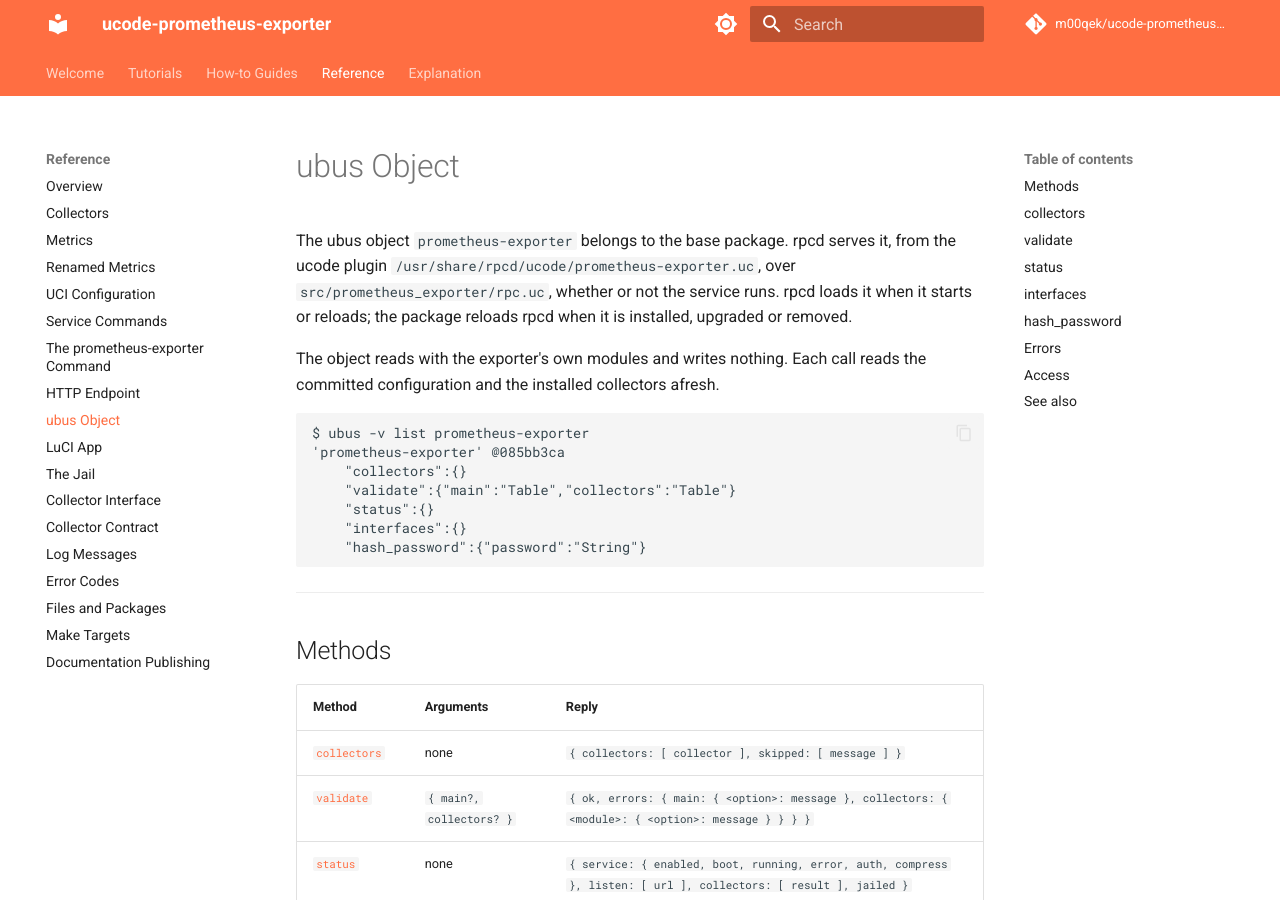
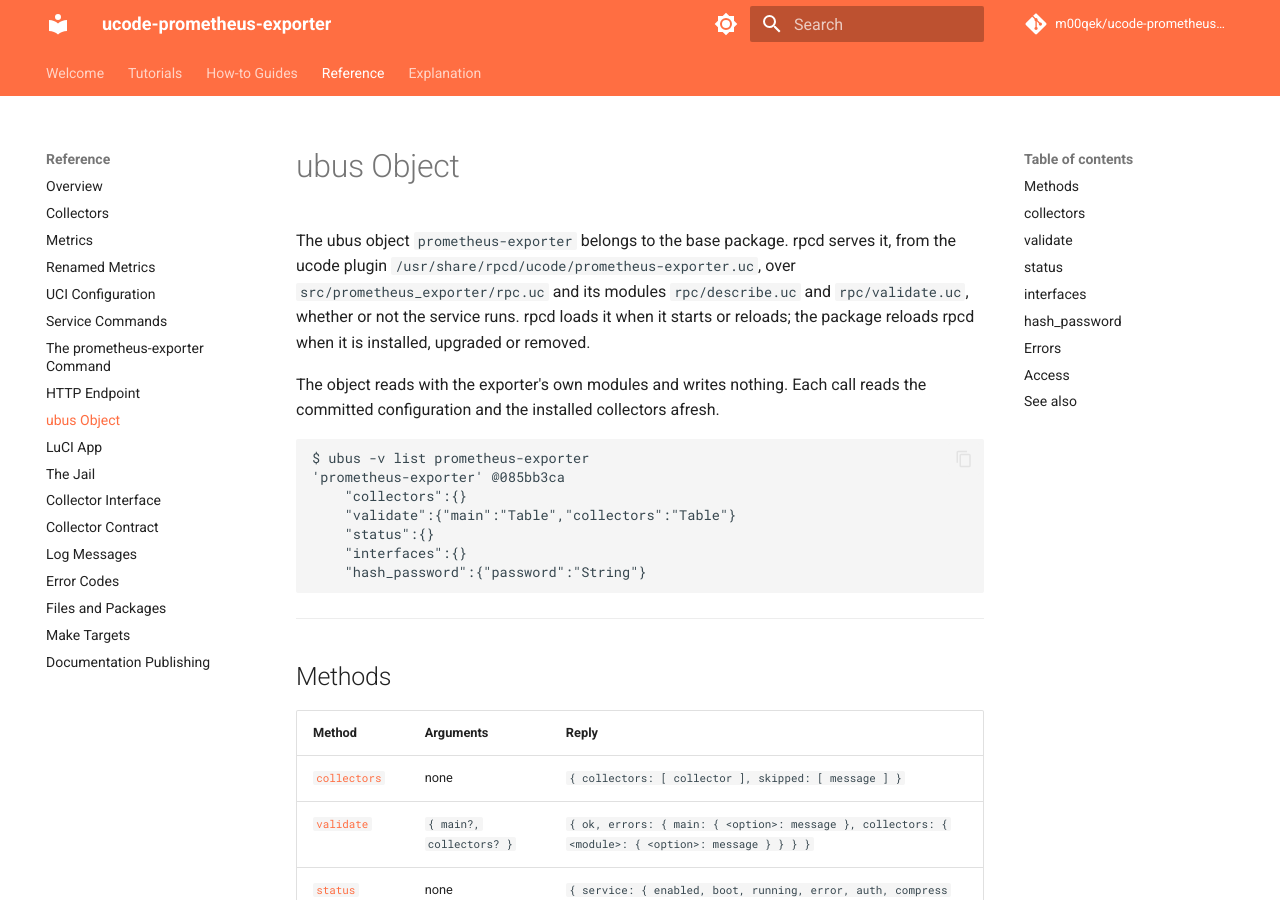
Before and after one commit to m00qek/ucode-prometheus-exporter, an MkDocs documentation site: the page built from docs/reference/ubus.md, in a window 1280 px wide and 900 px high. Built offline with MkDocs 1.6.1 and Material for MkDocs 9.7.7, drawn with Linux system fonts in a browser that asks for light colours; comment, search, counter and statistics services are not loaded.

Commit message:
Split what the ubus object describes and validates out of rpc.uc
A move, with no change of behaviour: rpc/describe.uc has what the
`collectors` method says of each collector for LuCI, its options as
the configuration holds them, its package and its jail; rpc/validate.uc
has `validate`, the values checked as the exporter would read them.
rpc.uc keeps the methods and their wiring, service, interfaces, status,
hash_password and the deferred and probe helpers, and is the facade of
rpc/: it exports every name it exported before, so no caller changes.

Their tests are theirs, over the fixtures the three share, which move
to test/lib/rpc.uc as they were. The package installs rpc/.

```diff
--- a/docs/reference/ubus.md
+++ b/docs/reference/ubus.md
@@ -1,6 +1,6 @@
 # ubus Object
 
-The ubus object `prometheus-exporter` belongs to the base package. rpcd serves it, from the ucode plugin `/usr/share/rpcd/ucode/prometheus-exporter.uc`, over `src/prometheus_exporter/rpc.uc`, whether or not the service runs. rpcd loads it when it starts or reloads; the package reloads rpcd when it is installed, upgraded or removed.
+The ubus object `prometheus-exporter` belongs to the base package. rpcd serves it, from the ucode plugin `/usr/share/rpcd/ucode/prometheus-exporter.uc`, over `src/prometheus_exporter/rpc.uc` and its modules `rpc/describe.uc` and `rpc/validate.uc`, whether or not the service runs. rpcd loads it when it starts or reloads; the package reloads rpcd when it is installed, upgraded or removed.
 
 The object reads with the exporter's own modules and writes nothing. Each call reads the committed configuration and the installed collectors afresh.
 
```
Also changed, not shown: docs/how-to/developer/documentation.md (+1 -1 lines), docs/reference/files.md (+1 -0 lines), 8 other files.
